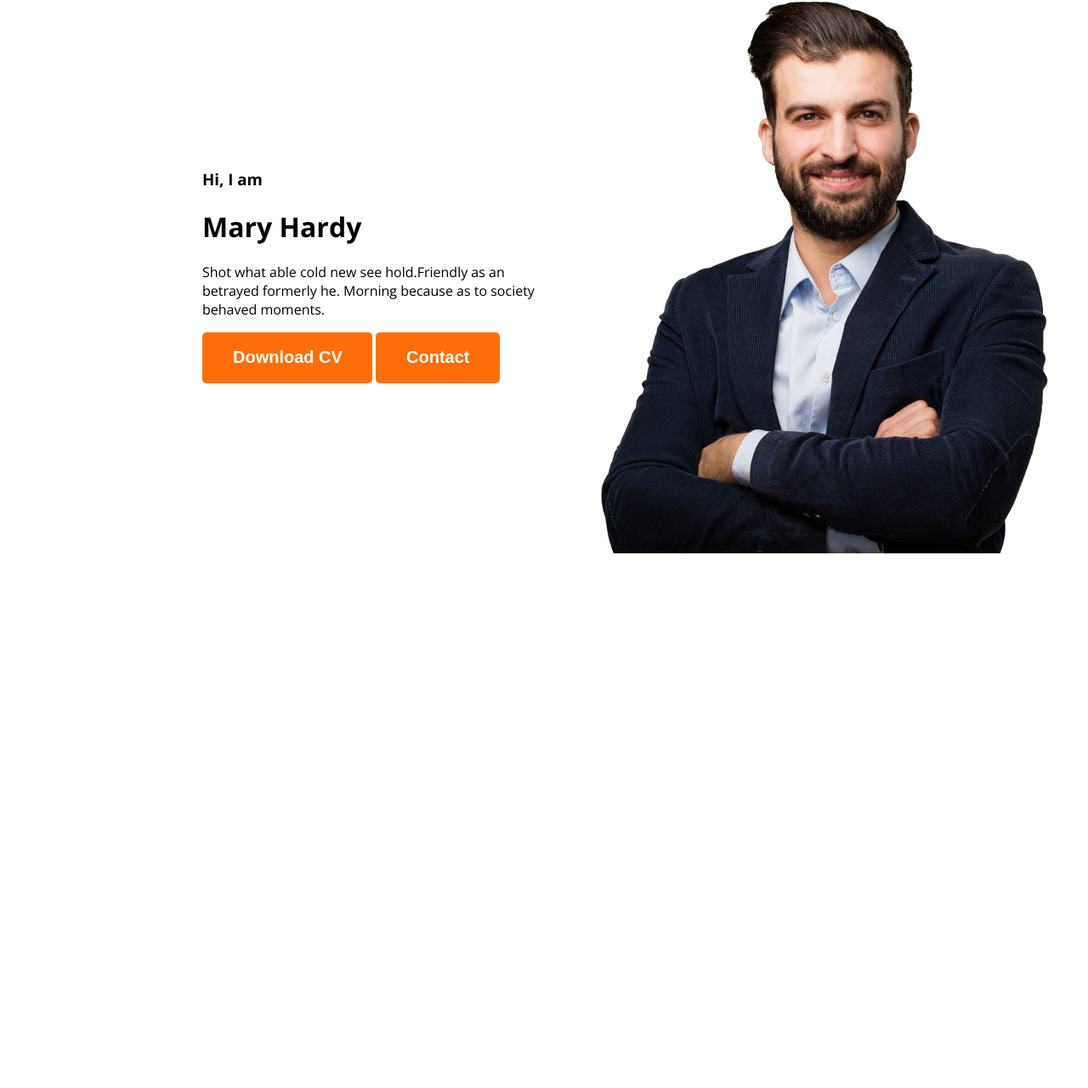
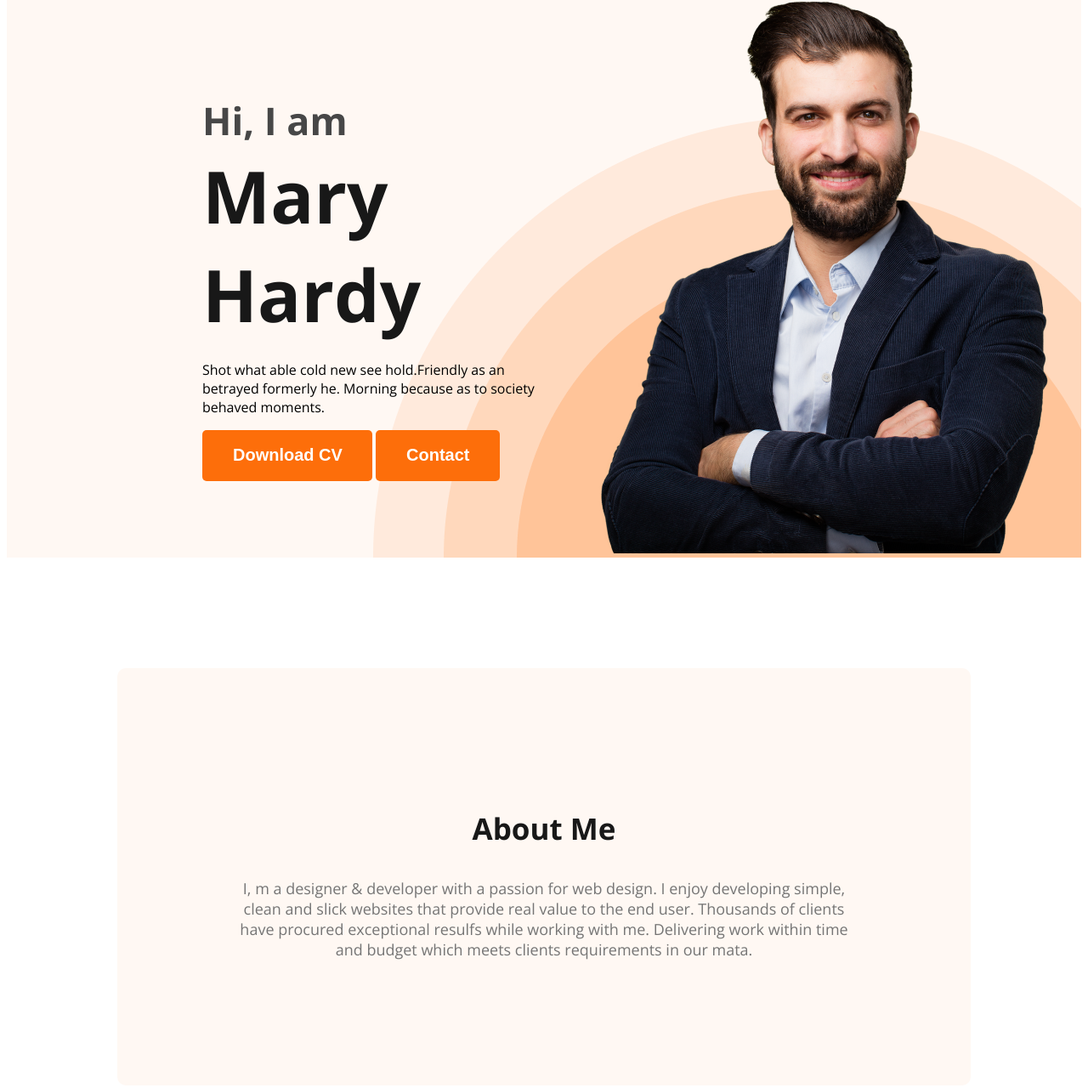
Before and after one commit to Mahbub049/personal-portfolio-2024, a plain HTML site: page index.html in a window 1280 px wide. Shown: the part 214-1494 px from the top of the page at 85% size. Before the commit the page ends 908 px from the top, so only its background shows below. Drawn offline with nearby package versions, Linux system fonts and the light colour scheme.

Commit message:
about section added

```diff
--- a/index.html
+++ b/index.html
@@ -21,9 +21,9 @@
         </nav>
         <div class="banner">
             <div class="banner-content">
-                <h3>Hi, I  am</h3>
-                <h1>Mary Hardy</h1>
-                <p>Shot what able cold new see hold.Friendly as an betrayed formerly he. Morning because as to society behaved moments.</p>
+                <h3 class="banner-greeting">Hi, I  am</h3>
+                <h1 class="banner-title">Mary Hardy</h1>
+                <p class="banner-description">Shot what able cold new see hold.Friendly as an betrayed formerly he. Morning because as to society behaved moments.</p>
                 <button class="btn-primary">Download CV</button>
                 <button class="btn-primary">Contact</button>
             </div>
@@ -33,6 +33,10 @@
         </div>
     </header>
     <main>
+        <section class="about">
+            <h3 class="section-title">About Me</h3>
+            <p class="section-description">I, m a designer & developer with a passion for web design. I enjoy developing simple, clean and slick websites that provide real value to the end user. Thousands of clients have procured exceptional resulfs while working with me. Delivering work within time and budget which meets clients requirements in our mata.</p>
+        </section>
     </main>
     <footer>
 
--- a/styles/style.css
+++ b/styles/style.css
@@ -17,6 +17,19 @@ body{
     padding: 18px 35px 19px 36px;
     border: 0;
 }
+.section-title{
+    color: #181818;
+    text-align: center;
+    font-size: 35px;
+    font-weight: 700;
+}
+.section-description{
+    color:  #757575;
+    text-align: center;
+    font-size: 18px;
+}
+
+
 /* Navigation Bar */
 .nav-title{
     color: #181818;
@@ -48,14 +61,44 @@ nav a{
 
 /* Header */
 .header{
-    background-color: background: #FFF8F3;;
+    background-color: #FFF8F3;
+    background-image: url('../images/header_bg.png');
+    background-repeat: no-repeat;
+    background-position: bottom right;
 }
 .banner{
-    padding: 30px 30px 30px 230px;
+    padding: 30px 30px 0px 230px;
     display: flex;
     align-items: center;
+    justify-content: space-between;
 }
 .pro-pic{
     width: 584px;
     height: 676px;
 }
+.banner-greeting{
+    color:  #474747;
+    font-size: 45px;
+    margin-bottom: 0px;
+}
+.banner-title{
+    color:  #181818;
+    font-size: 85px;
+    font-style: normal;
+    font-weight: 700;
+    margin-top: 0px;
+    margin-bottom: 20px;
+}
+.banner-content{
+    width: 585px;
+}
+
+/* Main Section */
+
+/* About Section */
+.about{
+    padding: 130px;
+    border-radius: 10px;
+    background: #FFF8F3;
+    margin: 130px;
+}
```
